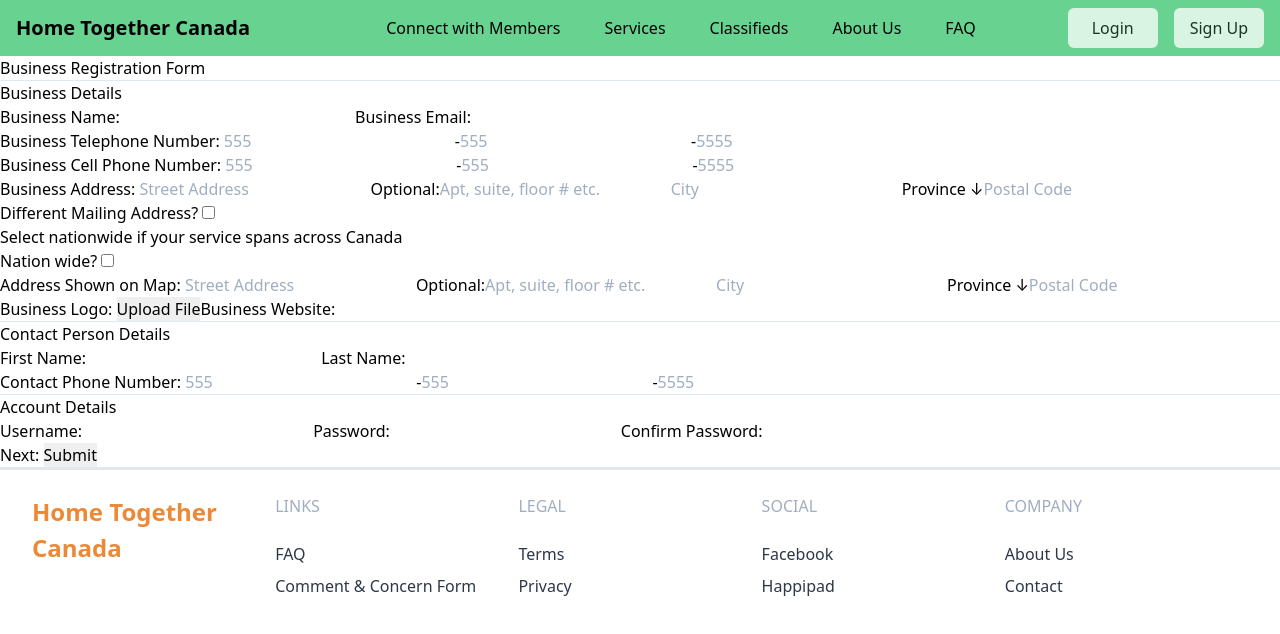
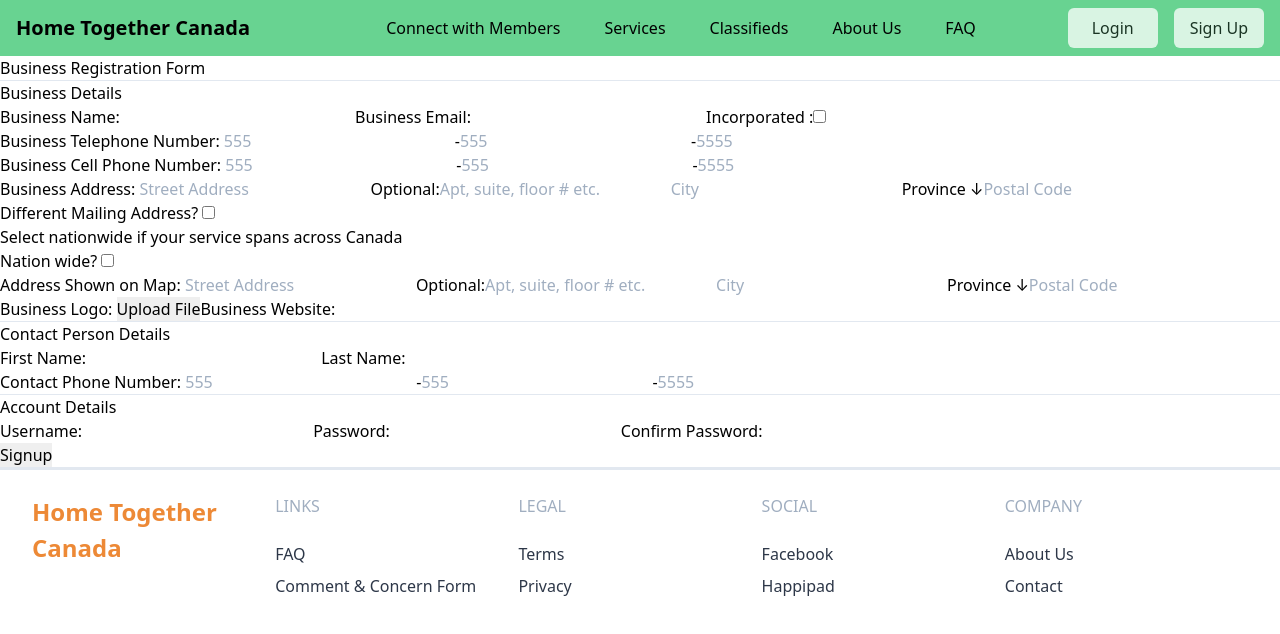
Before and after one commit to parsa-rajabi-ubc/Home-Together-Canada, a React (Create React App) app in the folder client/: page /registration/business in a window 1280 px wide. Shown: the top 634 px of the page. Built offline with nearby package versions, Linux system fonts and the light colour scheme.

Commit message:
HTC-189: react request to server to create business user

```diff
--- a/client/src/registration/BusinessRegistrationForm.js
+++ b/client/src/registration/BusinessRegistrationForm.js
@@ -7,23 +7,29 @@
  */
 
 import React, { useState } from 'react';
+import PropTypes from 'prop-types';
 import TextArea from '../common/forms/TextArea';
 import Checkbox from '../common/forms/Checkbox';
 import Button from '../common/forms/Button';
-import SubmitButton from '../common/forms/SubmitButton';
 import Address from "../common/forms/Address";
 import SignInInfo from "../common/forms/SignInInfo";
 import PhoneNumInput from "../common/forms/PhoneNumInput";
 import {isStringEmail, isStringEmpty, isStringSame, isStringNumeralsOnly} from "../common/utils/stringUtils";
+import RegistrationService from '../services/RegistrationService';
+import {getConcatenatedErrorMessage, getPhoneNumberFromStrings} from "./registrationUtils";
 
-//Returns a Form with fields
-function BusinessRegistrationForm() {
-    const [isSameAddress, setIfSameAddress] = useState(false);
+// TODO: separate this into container and presentational components (see https://css-tricks.com/learning-react-container-components/)
+const BusinessRegistrationForm = (props) => {
+    const { history } = props;
+
+    const [useDifferentMailingAddress, setUseDifferentMailingAddress] = useState(false);
     const [isNationWide, setIfNationWide] = useState(false);
+    const [isIncorporated, setIsIncorporated] = useState(false);
 
     //Validation state variables
     const [bName, setBName] = useState("");
     const [bEmail, setBEmail] = useState("");
+    const [incorporatedOwnersNames, setIncorporatedOwnersNames] = useState("");
     const [bPhoneNumber, setBPhoneNumber] = useState({
         first: "",
         middle: "",
@@ -55,6 +61,7 @@
         province: "",
         postalCode: ""
     });
+    const [website, setWebsite] = useState("");
     const [contactFName, setContactFName] = useState("");
     const [contactLName, setContactLName] = useState("");
     const [contactPhoneNumber, setContactPhoneNumber] = useState({
@@ -123,7 +130,7 @@
             alert("Business Address Postal Code missing");
             return false;
         }
-        if (isSameAddress){
+        if (useDifferentMailingAddress){
             if (isStringEmpty(bMailingAddress.street)) {
                 alert("Business Mailing Address Street missing");
                 return false;
@@ -207,6 +214,61 @@
             event.preventDefault();
             return;
         }
+        const registrationData = {
+            username: username,
+            password: password,
+            email:bEmail,
+            firstName: contactFName,
+            lastName: contactLName,
+            phoneNumber: getPhoneNumberFromStrings(contactPhoneNumber.first, contactPhoneNumber.middle, contactPhoneNumber.last),
+            addressLine1: bAddress.street,
+            addressLine2: bAddress.aptNum,
+            city: bAddress.city,
+            province: bAddress.province[0],
+            postalCode: bAddress.postalCode,
+            hasDifferentMailingAddress: useDifferentMailingAddress,
+            ...(useDifferentMailingAddress) && {mailingAddressLine1: bMailingAddress.street},
+            ...(useDifferentMailingAddress) && {mailingAddressLine2: bMailingAddress.aptNum},
+            ...(useDifferentMailingAddress) && {mailingCity: bMailingAddress.city},
+            ...(useDifferentMailingAddress) && {mailingProvince: bMailingAddress.province[0]},
+            ...(useDifferentMailingAddress) && {mailingPostalCode: bMailingAddress.postalCode},
+            businessName: bName,
+            logo: undefined,
+            isIncorporated: isIncorporated,
+            ...(isIncorporated) && {incorporatedOwnersNames: incorporatedOwnersNames},
+            businessPhoneNumber: getPhoneNumberFromStrings(bPhoneNumber.first, bPhoneNumber.middle, bPhoneNumber.last),
+            businessCellPhoneNumber: getPhoneNumberFromStrings(bCellNumber.first, bCellNumber.middle, bCellNumber.last),
+            isNationWide: isNationWide,
+            ...(!isNationWide) && {mapAddressLine1: bMapAddress.street},
+            ...(!isNationWide) && {mapAddressLine2: bMapAddress.aptNum},
+            ...(!isNationWide) && {mapCity: bMapAddress.city},
+            ...(!isNationWide) && {mapProvince: bMapAddress.province[0]},
+            ...(!isNationWide) && {mapPostalCode: bMapAddress.postalCode},
+            website: website
+        }
+
+        RegistrationService.registerBusinessUser(registrationData)
+            .then(res => {
+                if (res.status === 201) {
+                    // redirect to home page
+                    return history.push('/');
+                } else {
+                    // an error occurred --> get JSON object with errors from server
+                    return res.json();
+                }
+            })
+            .then(data => {
+                if (!!data && data.errors && data.errors.length) {
+                    const errorMessage = getConcatenatedErrorMessage(data.errors);
+
+                    // show list of all errors
+                    alert(errorMessage);
+                }
+            })
+            .catch((error) => {
+                alert('Something went wrong creating your user. Please try again. Error: ' + error);
+            });
+
     }
     function handleBPhoneChange(e){
         const value = e.target.value;
@@ -255,15 +317,17 @@
         <div>
             <h1>Business Registration Form</h1>
             <hr/>
-            <form>
+            <div>
                 <h2>Business Details</h2>
-                <TextArea label="Business Name: " placeholder="" onChange={(e)=>{setBName(e.target.value)}}/>
-                <TextArea label="Business Email: " placeholder="" onChange={(e)=>{setBEmail(e.target.value)}}/>
+                <TextArea label="Business Name: " onChange={(e)=>{setBName(e.target.value)}}/>
+                <TextArea label="Business Email: " onChange={(e)=>{setBEmail(e.target.value)}}/>
+                <Checkbox label={"Incorporated :"} onChange={() => setIsIncorporated(!isIncorporated)}/>
+                {isIncorporated && <TextArea label={"Incorporated Owners"} onChange={(e) => setIncorporatedOwnersNames(e.target.value)}/> }
                 <PhoneNumInput label="Business Telephone Number: " onChange={handleBPhoneChange} />
                 <PhoneNumInput label="Business Cell Phone Number: " onChange={handleCellPhoneChange} />
                 <Address label="Business Address: " onChange={handleBAddressChange} />
-                <Checkbox label="Different Mailing Address? " onChange= {() => {setIfSameAddress(isSameAddress => !isSameAddress)}}/>
-                {isSameAddress && <Address label="Mailing Address: " onChange={handleBMailingAddress}/>}
+                <Checkbox label="Different Mailing Address? " onChange= {() => {setUseDifferentMailingAddress(useDifferentMailingAddress => !useDifferentMailingAddress)}}/>
+                {useDifferentMailingAddress && <Address label="Mailing Address: " onChange={handleBMailingAddress}/>}
                 <div>
                     <span>Select nationwide if your service spans across Canada</span>
                     <div>
@@ -272,19 +336,26 @@
                     </div>
                 </div>
                 <Button label="Business Logo: " value="Upload File"/>
-                <TextArea label="Business Website: " placeholder=""/>
+                <TextArea label="Business Website: " onChange={e => setWebsite(e.target.value)}/>
                 <hr/>
                 <h2>Contact Person Details</h2>
-                <TextArea label="First Name: " placeholder="" onChange={(e)=>{setContactFName(e.target.value)}}/>
-                <TextArea label="Last Name: " placeholder="" onChange={(e)=>{setContactLName(e.target.value)}}/>
+                <TextArea label="First Name: " onChange={(e)=>{setContactFName(e.target.value)}}/>
+                <TextArea label="Last Name: " onChange={(e)=>{setContactLName(e.target.value)}}/>
                 <PhoneNumInput label="Contact Phone Number: " onChange={handleContactPhoneChange} />
                 <hr/>
                 <h2>Account Details</h2>
                 <SignInInfo onChangeUsername={(e)=>{setUsername(e.target.value)}} onChangePassword={(e)=>{setPassword(e.target.value)}} onChangePasswordCheck={(e)=>{setPasswordCheck(e.target.value)}}/>
-                <SubmitButton label="Next: " onClick={onSubmit}/>
+                <Button value={"Signup"} onClick={onSubmit}/>
                 <hr/>
-            </form>
+            </div>
         </div>
     );
 }
+
+BusinessRegistrationForm.propTypes = {
+    history: PropTypes.shape({
+        push: PropTypes.func
+    })
+}
+
 export default BusinessRegistrationForm;
--- /dev/null
+++ b/client/src/registration/registrationUtils.js
@@ -0,0 +1,25 @@
+/**
+ * @Author:     Rachelle Gelden
+ * @Created:    2020.11.19
+ *
+ * @Description: utility with helper functions for registration process
+ *
+ */
+import {isStringEmpty} from "../common/utils/stringUtils";
+
+export const getPhoneNumberFromStrings = (areaCode, exchangeCode, stationCode) => {
+    if (!areaCode || isStringEmpty(areaCode) ||
+        !exchangeCode || isStringEmpty(exchangeCode) ||
+        !stationCode || isStringEmpty(stationCode)) {
+        return undefined;
+    } else {
+        return parseInt(areaCode + exchangeCode + stationCode);
+    }
+}
+
+// given an array of error objects, extract the messages of each error and concatenate into a string
+export const getConcatenatedErrorMessage = (errors) => {
+    let errorMessage = '';
+    errors.forEach(error => errorMessage += (error.msg + '\n'));
+    return errorMessage;
+}
--- /dev/null
+++ b/client/src/services/RegistrationService.js
@@ -0,0 +1,29 @@
+/**
+ * @Author:     Rachelle Gelden
+ * @Created:    2020.11.17
+ *
+ * @Description: service used to make API calls related to registration
+ *
+ */
+
+let DEV_URL = '';
+if (process.env.NODE_ENV === 'development') {
+    DEV_URL = 'http://localhost:3001';
+}
+
+const registerBusinessUser = (businessUserData) => {
+    const request = {
+        method: 'POST',
+        headers: {
+            'Accept': 'application/json',
+            'Content-Type': 'application/json'
+        },
+        body: JSON.stringify(businessUserData)
+    }
+
+    return fetch(`${DEV_URL}/businessUser/create`, request);
+}
+
+module.exports = {
+    registerBusinessUser
+}
```
Also changed, not shown: 1 other file (tests, documents, lock files or other folders).
